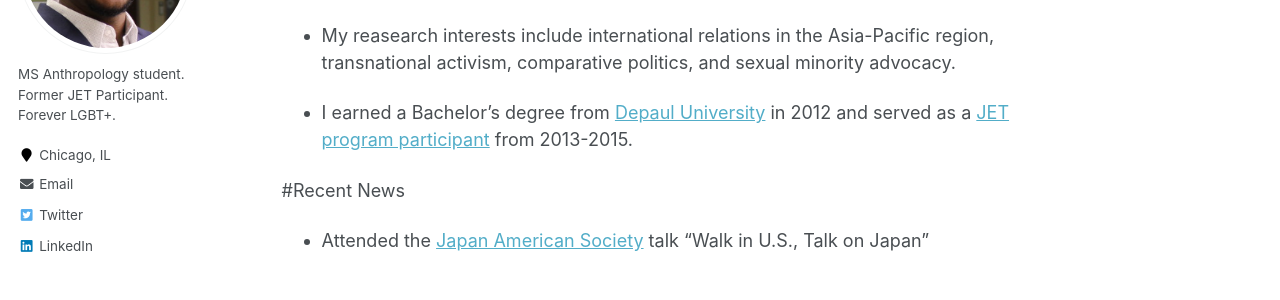
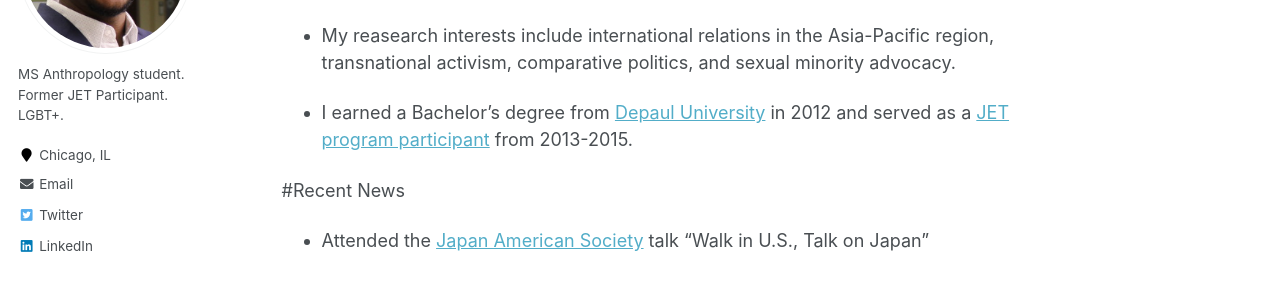
Before and after one commit to denavioushoover/denavioushoover, a Jekyll site: the page built from _pages/about.md, in a window 1280 px wide. Shown: the part 238-538 px from the top of the page. Built offline with Jekyll 4.4.1, drawn with Linux system fonts in a browser that asks for light colours.

Commit message:
Update _config.yml

```diff
--- a/_config.yml
+++ b/_config.yml
@@ -80,7 +80,7 @@ analytics:
 author:
   name             :
   avatar           : "denavioushooveravatar.png"
-  bio              : "MS Anthropology student. Former JET Participant. Forever LGBT+."
+  bio              : "MS Anthropology student. Former JET Participant. LGBT+."
   location         : "Chicago, IL"
   employer         :
   pubmed           :
```
